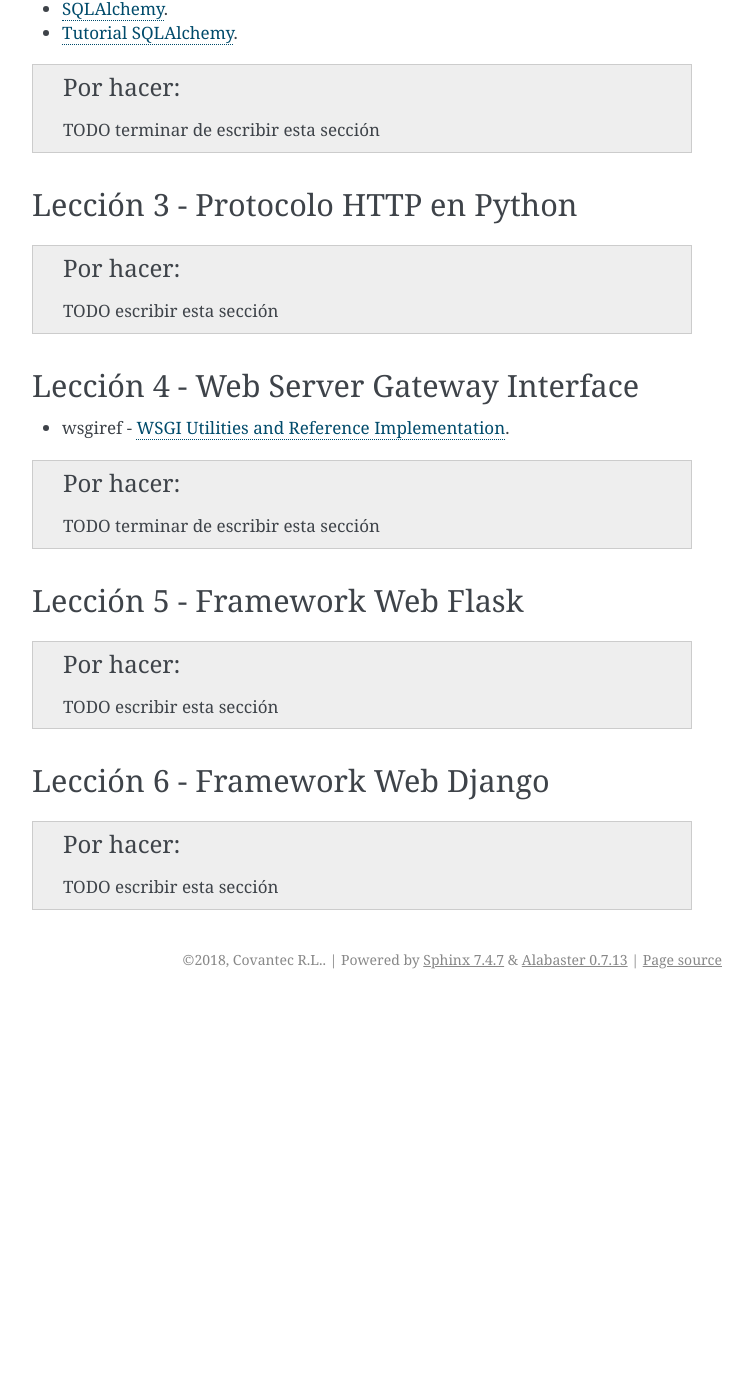
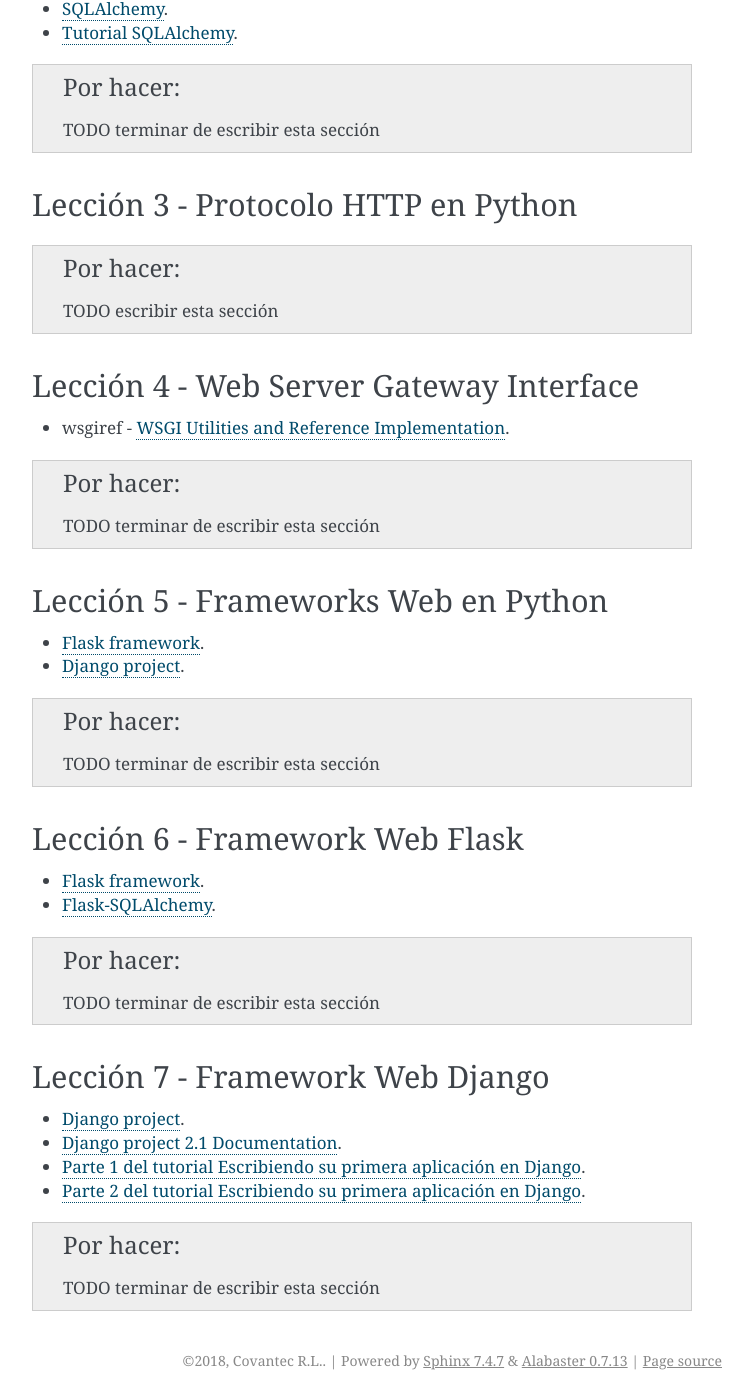
Before and after one commit to macagua/entrenamiento.frameworks_web_python, a Sphinx documentation site: the page built from source/lecturas.rst, in a window 1280 px wide and 1400 px high, scrolled down 945 px. Shown: the whole window, without its empty margins (388-1141 px from the left). Built offline with Sphinx 7.4.7, drawn with Linux system fonts in a browser that asks for light colours; before the commit the page ends 1944 px from its top, so only the background shows below that; some of the changed text lies outside the part shown.

Commit message:
Haciendo espacio para la leccion Frameworks Web en Python en el esquema de contenido

```diff
--- a/source/index.rst
+++ b/source/index.rst
@@ -36,6 +36,7 @@
    leccion4/index
    leccion5/index
    leccion6/index
+   leccion7/index
 
 
 .. warning::
--- a/source/leccion5/index.rst
+++ b/source/leccion5/index.rst
@@ -3,11 +3,11 @@
 
 .. _python_leccion5:
 
-Framework Web Flask
-===================
+Frameworks Web en Python
+========================
 
 .. todo::
-    TODO Escribir la introducción sección "Framework Web Flask".
+    TODO Escribir la introducción sección "Frameworks Web en Python".
 
 
 ----
--- a/source/leccion6/index.rst
+++ b/source/leccion6/index.rst
@@ -3,11 +3,11 @@
 
 .. _python_leccion6:
 
-Framework Web Django
-====================
+Framework Web Flask
+===================
 
 .. todo::
-    TODO Escribir la introducción sección "Framework Web Django".
+    TODO Escribir la introducción sección "Framework Web Flask".
 
 
 ----
--- a/source/lecturas.rst
+++ b/source/lecturas.rst
@@ -44,7 +44,6 @@
 - Articulo `Instalación de paquetes Python con Distribute y pip <https://lcaballero.wordpress.com/2013/03/20/instalacion-de-paquetes-python-con-distribute-y-pip/>`_.
 
 
-
 .. _lecturas_suplementarias_leccion2:
 
 Lección 2 - Base de datos SQL
@@ -84,18 +83,44 @@
 .. _lecturas_suplementarias_leccion5:
 
 
-Lección 5 - Framework Web Flask
--------------------------------
+Lección 5 - Frameworks Web en Python
+------------------------------------
+
+- `Flask framework <http://flask.pocoo.org/>`_.
+
+- `Django project <https://www.djangoproject.com/>`_.
 
 .. todo::
-    TODO escribir esta sección
+    TODO terminar de escribir esta sección
 
 
 .. _lecturas_suplementarias_leccion6:
 
 
-Lección 6 - Framework Web Django
+Lección 6 - Framework Web Flask
+-------------------------------
+
+- `Flask framework <http://flask.pocoo.org/>`_.
+
+- `Flask-SQLAlchemy <http://flask-sqlalchemy.pocoo.org/>`_.
+
+.. todo::
+    TODO terminar de escribir esta sección
+
+
+.. _lecturas_suplementarias_leccion7:
+
+
+Lección 7 - Framework Web Django
 --------------------------------
 
+- `Django project <https://www.djangoproject.com/>`_.
+
+- `Django project 2.1 Documentation <https://docs.djangoproject.com/es/2.1/>`_.
+
+- `Parte 1 del tutorial Escribiendo su primera aplicación en Django <https://docs.djangoproject.com/es/2.1/intro/tutorial01/>`_.
+
+- `Parte 2 del tutorial Escribiendo su primera aplicación en Django <https://docs.djangoproject.com/es/2.1/intro/tutorial02/>`_.
+
 .. todo::
-    TODO escribir esta sección
+    TODO terminar de escribir esta sección
```
Also changed, not shown: source/leccion7/index.rst (added, +23 -0 lines).
